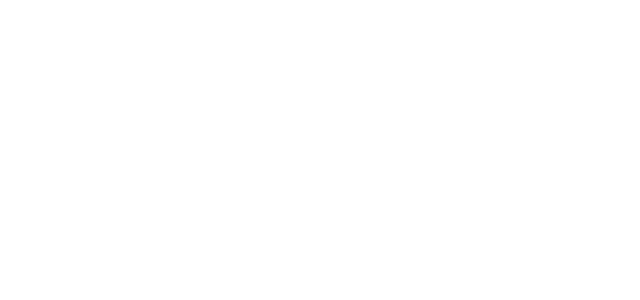
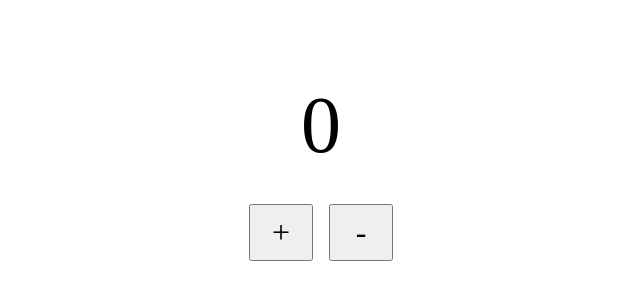
Before and after one commit to cyberbug2077/redux-course, a React (Create React App) app: page / in a window 1280 px wide. Shown: the part 222-522 px from the top of the page, without its empty margins (319-959 px from the left). Built offline with nearby package versions, Linux system fonts and the light colour scheme.

Commit message:
Counter component

```diff
--- a/src/App.js
+++ b/src/App.js
@@ -1,8 +1,9 @@
+import Counter from "./features/counter/Counter";
 
 function App() {
   return (
     <main className="App">
-
+      <Counter/>
     </main>
   );
 }
--- /dev/null
+++ b/src/features/counter/Counter.js
@@ -0,0 +1,18 @@
+import { useDispatch, useSelector } from "react-redux"
+import { increment, decrement } from "./counterSlice"
+
+const Counter = () => {
+    const count = useSelector((state) => state.counter.count)
+    const dispatch = useDispatch()
+  return (
+    <section>
+        <p>{count}</p>
+        <div>
+            <button onClick={() => dispatch(increment())}>+</button>
+            <button onClick={() => dispatch(decrement())}>-</button>
+        </div>
+    </section>
+  )
+}
+
+export default Counter
```
